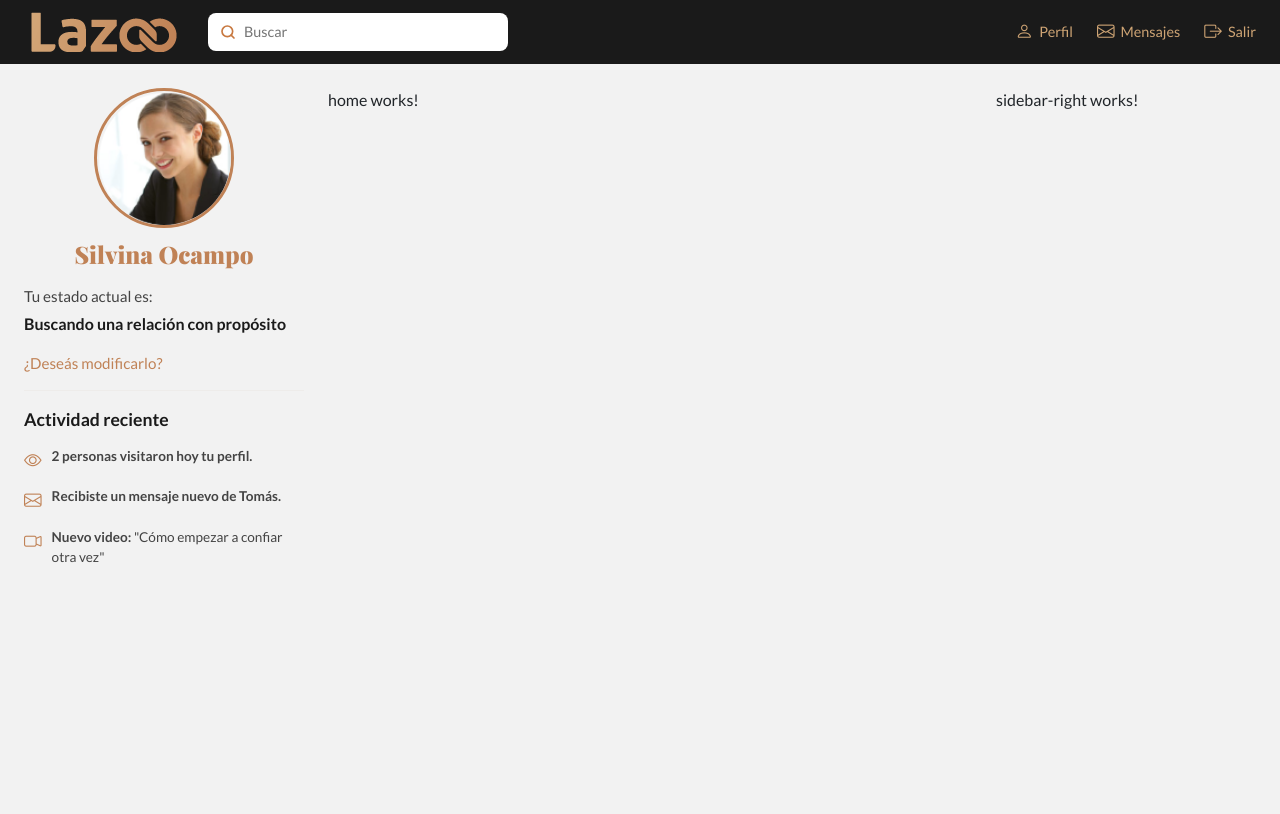
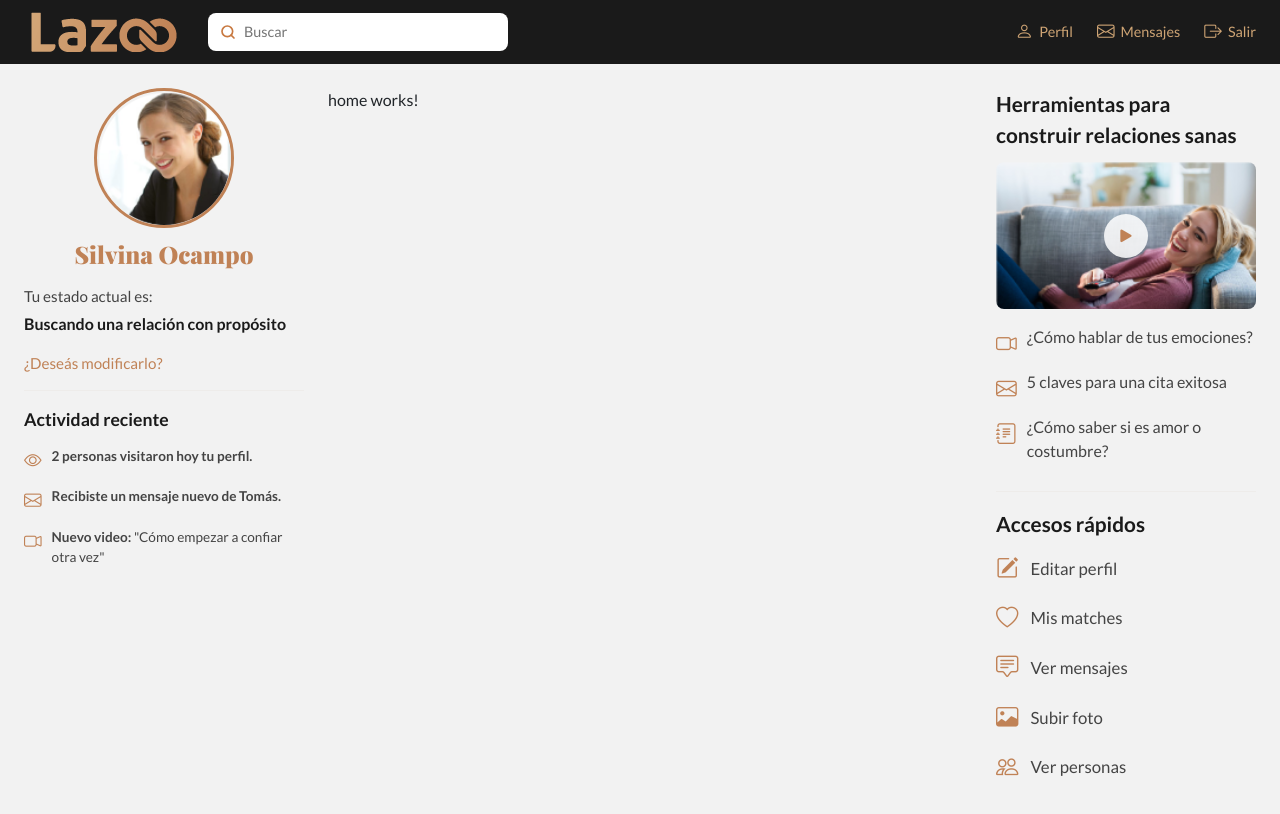
Before and after one commit to gaboqu/lazzo, an Angular app: page /home in a window 1280 px wide. Shown: the top 814 px of the page. Built offline with nearby package versions, Linux system fonts and the light colour scheme.

Commit message:
docs: update README in spanish

```diff
--- a/src/app/layout/sidebar-right/sidebar-right.component.css
+++ b/src/app/layout/sidebar-right/sidebar-right.component.css
@@ -0,0 +1,96 @@
+.sidebar-right-container {
+  background-color: transparent;
+  display: flex;
+  flex-direction: column;
+  padding: 0;
+}
+
+.section-title {
+  font-family: var(--font-body);
+  font-weight: 700;
+  font-size: 1.3rem;
+  color: #1a1a1a;
+  margin-bottom: 12px;
+}
+
+.video-wrapper {
+  position: relative;
+  width: 100%;
+  margin-bottom: 16px;
+  border-radius: 8px;
+  overflow: hidden;
+  cursor: pointer;
+}
+
+.video-thumb {
+  width: 100%;
+  height: auto;
+  display: block;
+}
+
+.play-btn {
+  position: absolute;
+  top: 50%;
+  left: 50%;
+  transform: translate(-50%, -50%);
+  background-color: rgba(255, 255, 255, 0.85);
+  border-radius: 50%;
+  width: 44px;
+  height: 44px;
+  display: flex;
+  align-items: center;
+  justify-content: center;
+  color: #c08256;
+  font-size: 1.4rem;
+}
+
+.tool-item {
+  display: flex;
+  align-items: flex-start;
+  gap: 10px;
+  margin-bottom: 12px;
+  font-family: var(--font-body);
+  font-size: 1rem;
+  color: #444;
+  cursor: pointer;
+}
+
+.tool-icon {
+  color: #c08256;
+  font-size: 1.3rem;
+  flex-shrink: 0;
+  margin-top: 2px;
+}
+
+.section-divider {
+  border: none;
+  border-top: 1px solid #e0d8d0;
+  margin: 16px 0;
+}
+
+.quick-access-section {
+  display: flex;
+  flex-direction: column;
+}
+
+.quick-item {
+  display: flex;
+  align-items: center;
+  gap: 12px;
+  margin-bottom: 16px;
+  font-family: var(--font-body);
+  font-size: 1.05rem;
+  color: #444;
+  cursor: pointer;
+}
+
+.quick-icon {
+  color: #c08256;
+  font-size: 1.4rem;
+  flex-shrink: 0;
+}
+
+.quick-item:hover span,
+.tool-item:hover span {
+  color: #c08256;
+}
--- a/src/app/layout/sidebar-right/sidebar-right.component.html
+++ b/src/app/layout/sidebar-right/sidebar-right.component.html
@@ -1 +1,65 @@
-<p>sidebar-right works!</p>
+<div class="sidebar-right-container">
+
+  <div class="tools-section">
+    <p class="section-title">Herramientas para construir relaciones sanas</p>
+
+    <div class="video-wrapper">
+      <img
+        src="assets/images/video-thumb.png"
+        srcset="assets/images/video-thumb.png 1x, assets/images/video-thumb@2x.png 2x"
+        alt="Video"
+        class="video-thumb"
+      />
+      <div class="play-btn">
+        <i class="bi bi-play-fill"></i>
+      </div>
+    </div>
+
+    <div class="tool-item">
+      <i class="bi bi-camera-video tool-icon"></i>
+      <span>¿Cómo hablar de tus emociones?</span>
+    </div>
+
+    <div class="tool-item">
+      <i class="bi bi-envelope tool-icon"></i>
+      <span>5 claves para una cita exitosa</span>
+    </div>
+
+    <div class="tool-item">
+      <i class="bi bi-journal-text tool-icon"></i>
+      <span>¿Cómo saber si es amor o costumbre?</span>
+    </div>
+  </div>
+
+  <hr class="section-divider" />
+
+  <div class="quick-access-section">
+    <p class="section-title">Accesos rápidos</p>
+
+    <div class="quick-item">
+      <i class="bi bi-pencil-square quick-icon"></i>
+      <span>Editar perfil</span>
+    </div>
+
+    <div class="quick-item">
+      <i class="bi bi-heart quick-icon"></i>
+      <span>Mis matches</span>
+    </div>
+
+    <div class="quick-item">
+      <i class="bi bi-chat-square-text quick-icon"></i>
+      <span>Ver mensajes</span>
+    </div>
+
+    <div class="quick-item">
+      <i class="bi bi-image quick-icon"></i>
+      <span>Subir foto</span>
+    </div>
+
+    <div class="quick-item">
+      <i class="bi bi-people quick-icon"></i>
+      <span>Ver personas</span>
+    </div>
+  </div>
+
+</div>
```
Also changed, not shown: src/assets/images/video-thumb.png (added), src/assets/images/video-thumb@2x.png (added).
